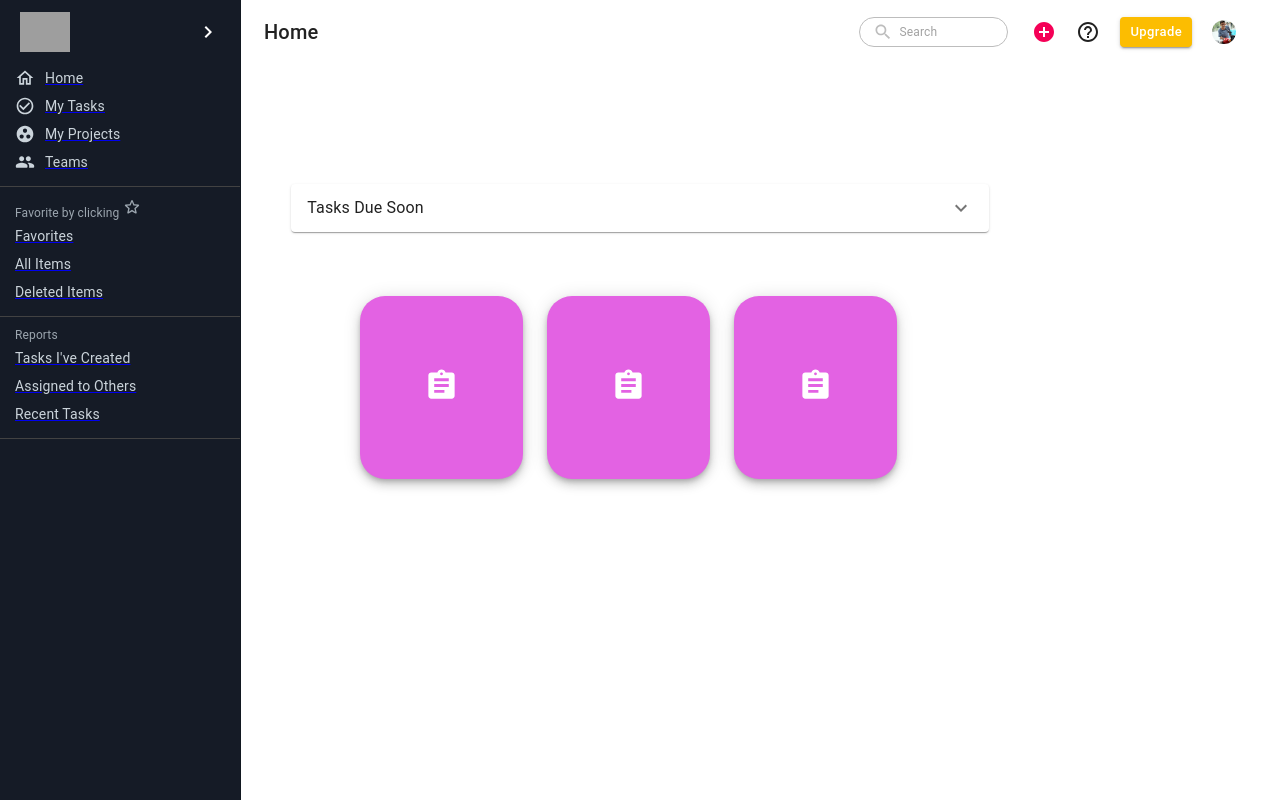
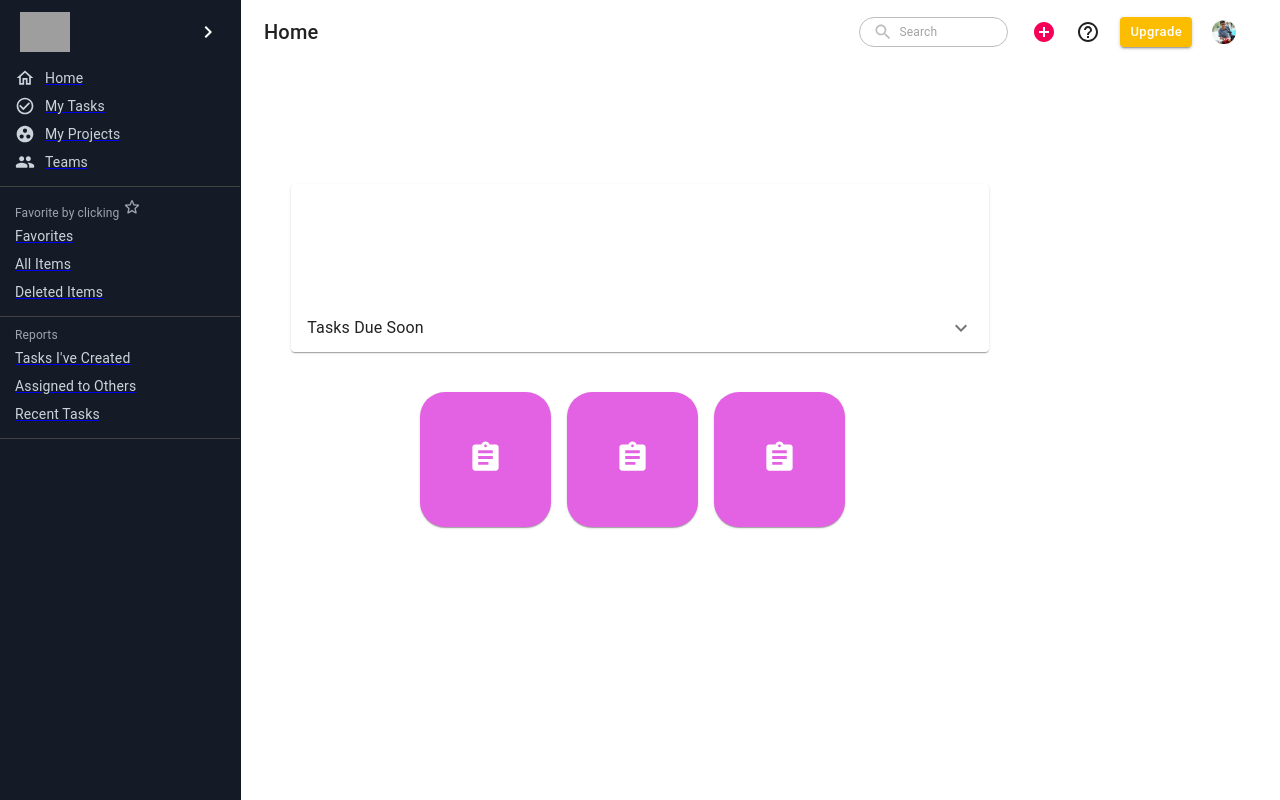
Before and after one commit to jayesh-kaza/Project-Management-App, a React (Create React App) app in the folder clientApp/: page / in a window 1280 px wide. Built offline with nearby package versions, Linux system fonts and the light colour scheme; grey boxes are pictures that could not be loaded; the HTML template or start-up script is replaced by a standard one.

Commit message:
put size

```diff
--- a/clientApp/src/Components/Molecules/CustomCard/Card.js
+++ b/clientApp/src/Components/Molecules/CustomCard/Card.js
@@ -6,16 +6,15 @@ import clsx from 'classnames'
 const colors=['#E362E3','#EA4E9D','#AA62E3']
 const useStyles = makeStyles(theme=>({
     root:{
-       marginBottom:theme.spacing(8),
-       marginTop:theme.spacing(8),
-
-        marginRight:theme.spacing(3)
+       marginBottom:theme.spacing(5),
+       marginTop:theme.spacing(5),
+        marginRight:theme.spacing(2)
     },
     margin:{
-        marginBottom:theme.spacing(9),
-        marginTop:theme.spacing(9),
-        marginLeft:theme.spacing(8),
-        marginRight:theme.spacing(8)
+        marginBottom:theme.spacing(6),
+        marginTop:theme.spacing(6),
+        marginLeft:theme.spacing(6),
+        marginRight:theme.spacing(6)
     }
 
 }));
@@ -24,10 +23,13 @@ const Card=()=>{
     const classes = useStyles();
 return (
 
-        <Paper className={classes.root} style={{ backgroundColor:colors[Math.floor(Math.random() * Math.floor(3))],borderRadius:'25px'}} elevation={6}>
-            <div className={classes.margin}>
-            <AssignmentIcon style={{color:'white',background:"transparant"}} fontSize="large"/>
-            </div>
+        <Paper className={classes.root}
+               style={{ backgroundColor:colors[Math.floor(Math.random() * Math.floor(3))],borderRadius:'25px'}}
+            //    elevation={6}>
+            >
+                <div className={classes.margin}>
+                <AssignmentIcon style={{color:'white',background:"transparant"}} fontSize="large"/>
+                </div>
         </Paper>
 
 );
--- a/clientApp/src/Components/Pages/HomePage/index.js
+++ b/clientApp/src/Components/Pages/HomePage/index.js
@@ -73,7 +73,7 @@ const HomePage = (props) => {
     {task:'auth0 resourse authorization',taskType:'react'}
         ]
     const [expanded, setExpanded] = React.useState(false);
-
+    const task=<h4>java</h4>
     const handleChange = panel => (event, isExpanded) => {
       setExpanded(isExpanded ? panel : false);
     };
@@ -86,6 +86,7 @@ const HomePage = (props) => {
           expandIcon={<ExpandMoreIcon />}
           aria-controls="panel1bh-content"
           id="panel1bh-header"
+          className={classes.expand}
         >
           <Typography className={classes.heading}>Tasks Due Soon</Typography>
 
@@ -111,14 +112,9 @@ const HomePage = (props) => {
       </ExpansionPanel>
         </div>
         <div className={classes.cardcontainer}>
-
         <CustomCard/>
         <CustomCard/>
         <CustomCard/>
-
-
-
-
     </div>
 
         </div>
```
